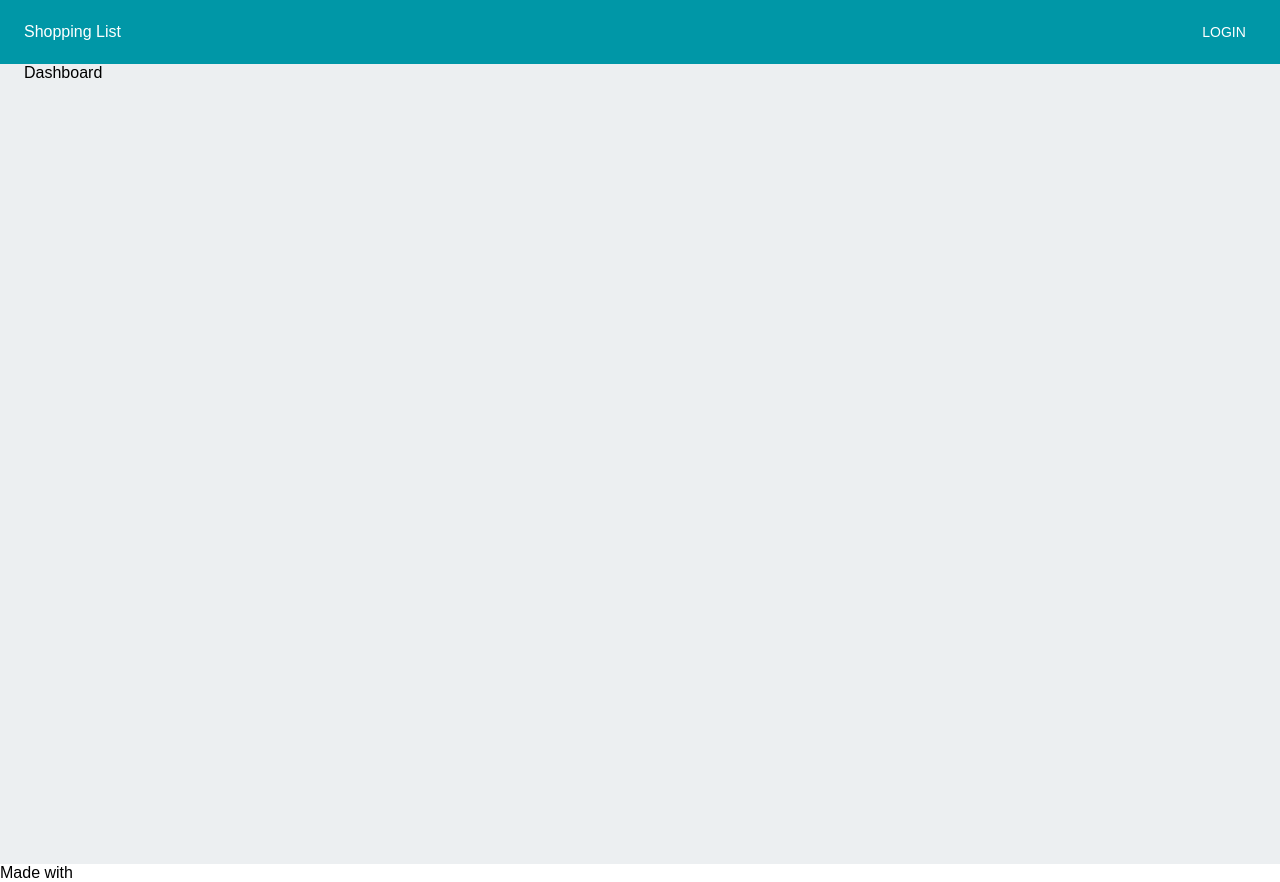
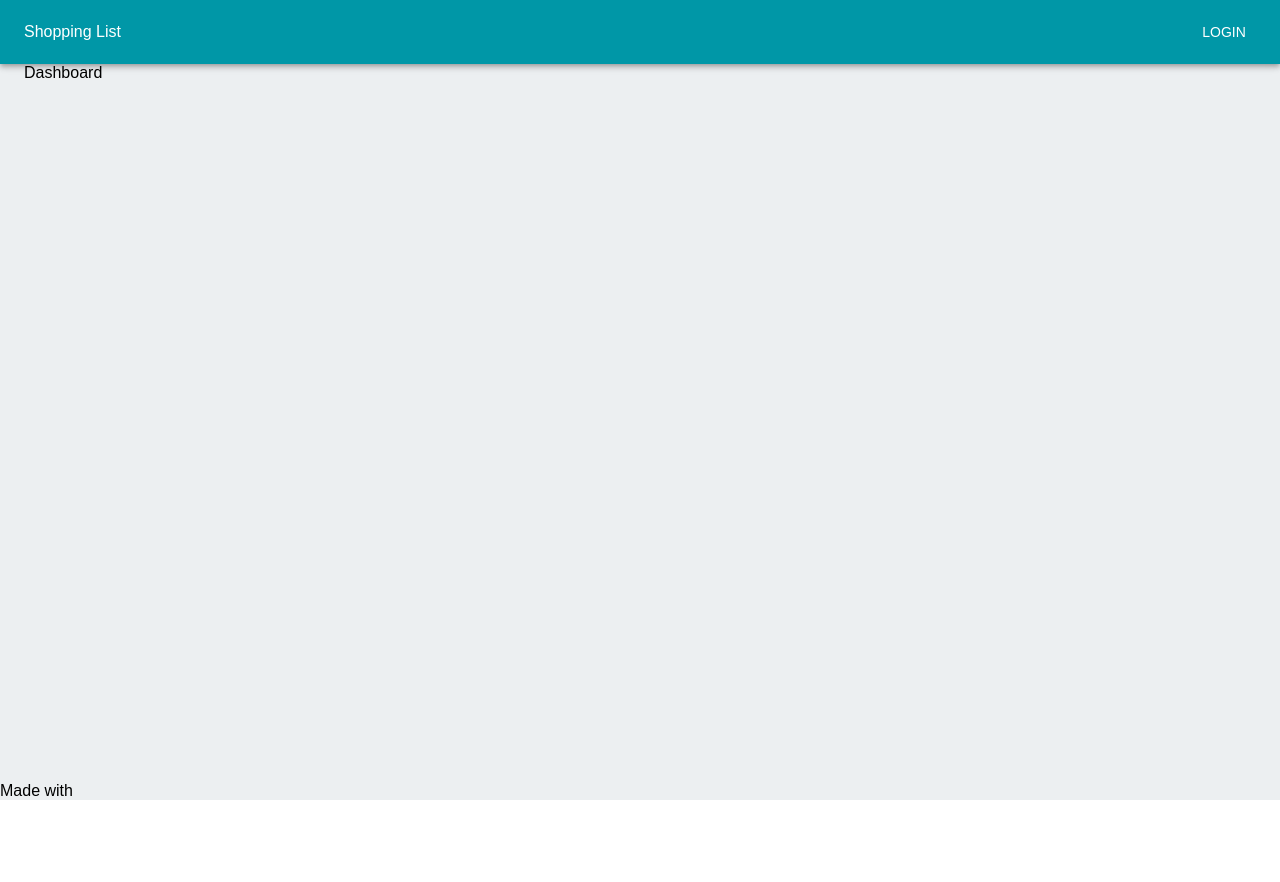
Before and after one commit to pawelnd/shopping-assistant, a React (Create React App) app in the folder packages/client/: page / in a window 1280 px wide. After the commit the page ends 800 px from the top, so only its background shows below. Built offline with nearby package versions, Linux system fonts and the light colour scheme.

Commit message:
DOCKER IMAGE works

```diff
--- a/packages/client/src/layouts/MainLayout/index.tsx
+++ b/packages/client/src/layouts/MainLayout/index.tsx
@@ -2,17 +2,17 @@ import React from 'react';
 import { Container } from '@material-ui/core';
 import TopBar from '../TopBar';
 import Footer from './Footer';
-import { MainLayoutWrapper } from './styles';
+import { ContentWrapper, MainLayoutWrapper } from './styles';
 
 const MainLayout = ({ children }: any) => {
   return (
-    <>
+    <MainLayoutWrapper>
       <TopBar />
-      <MainLayoutWrapper>
+      <ContentWrapper>
         <Container>{children}</Container>
-      </MainLayoutWrapper>
+      </ContentWrapper>
       <Footer />
-    </>
+    </MainLayoutWrapper>
   );
 };
 
--- a/packages/client/src/layouts/MainLayout/styles.ts
+++ b/packages/client/src/layouts/MainLayout/styles.ts
@@ -1,10 +1,14 @@
 import styled from 'styled-components';
 import { blueGrey } from '@material-ui/core/colors';
-import { Toolbar } from '@material-ui/core';
 
 export const MainLayoutWrapper = styled.div`
+  height: 100vh;
   display: flex;
+  flex-direction: column;
   justify-content: center;
   background-color: ${blueGrey[50]};
-  height: 100vh;
 `;
+
+export const ContentWrapper = styled.div`
+  flex-grow: 1;
+`;
```
Also changed, not shown: 1 other file (tests, documents, lock files or other folders).
